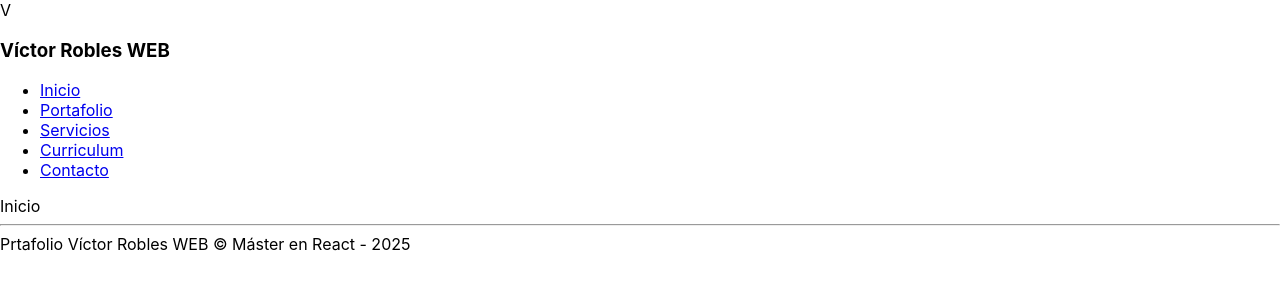
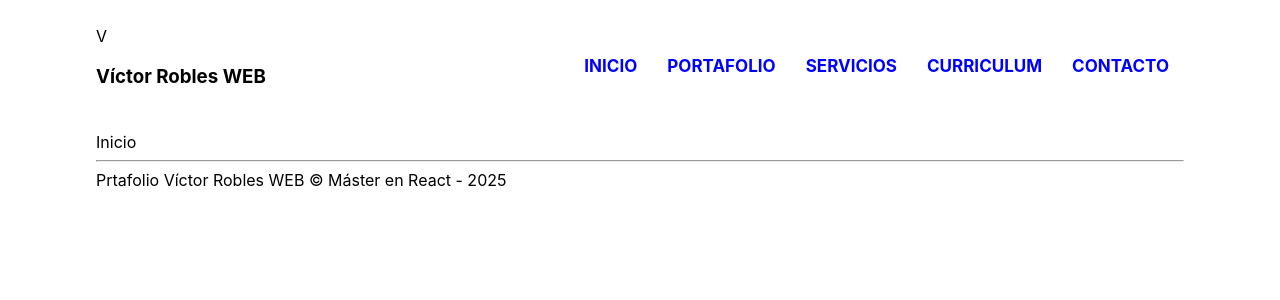
Before and after one commit to TarikMaarijAbdallaoui/08-proyecto2, a React (Create React App) app: page /inicio in a window 1280 px wide. Shown: the top 300 px of the page. Built offline with nearby package versions, Linux system fonts and the light colour scheme.

Commit message:
Estilos menu de navegación

```diff
--- a/src/App.js
+++ b/src/App.js
@@ -4,9 +4,9 @@
 
 function App() {
   return (
-    <>
+    <div className="layout">
       <MisRutas />
-    </>
+    </div>
   );
 }
 
--- a/src/components/layout/HeaderNav.js
+++ b/src/components/layout/HeaderNav.js
@@ -4,7 +4,7 @@
 
 export const HeaderNav = () => {
   return (
-    <header>
+    <header className="header">
       <div className="logo">
         <span>V</span>
         <h3>Víctor Robles WEB</h3>
--- a/src/index.css
+++ b/src/index.css
@@ -1,13 +1,60 @@
 body {
   margin: 0;
-  font-family: -apple-system, BlinkMacSystemFont, 'Segoe UI', 'Roboto', 'Oxygen',
-    'Ubuntu', 'Cantarell', 'Fira Sans', 'Droid Sans', 'Helvetica Neue',
+  font-family: -apple-system, BlinkMacSystemFont, "Segoe UI", "Roboto", "Oxygen",
+    "Ubuntu", "Cantarell", "Fira Sans", "Droid Sans", "Helvetica Neue",
     sans-serif;
   -webkit-font-smoothing: antialiased;
   -moz-osx-font-smoothing: grayscale;
 }
 
 code {
-  font-family: source-code-pro, Menlo, Monaco, Consolas, 'Courier New',
+  font-family: source-code-pro, Menlo, Monaco, Consolas, "Courier New",
     monospace;
 }
+
+.layout {
+  width: 85%;
+  margin: 0 auto;
+}
+
+.header {
+  display: flex;
+  justify-content: center;
+  align-items: center;
+  list-style: none;
+  height: 132px;
+}
+
+.header .logo {
+  flex-grow: 2;
+}
+
+.header nav {
+  flex-grow: 1;
+}
+
+.header nav ul {
+  height: 132px;
+  display: flex;
+  justify-content: flex-end;
+  align-items: center;
+  list-style: none;
+}
+
+.header li{
+  text-transform: uppercase;
+  font-weight: bold;
+  font-size: 17px;
+  margin-left: 15px;
+  margin-right: 15px;
+}
+
+.header li a {
+  color: blue;
+  text-decoration: none;
+  transition: all 300ms;
+}
+
+.header li a:hover {
+  color: #fa4529;
+}
```
